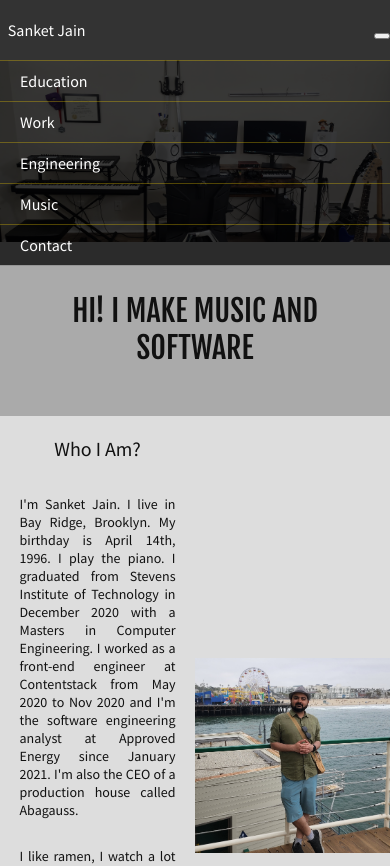
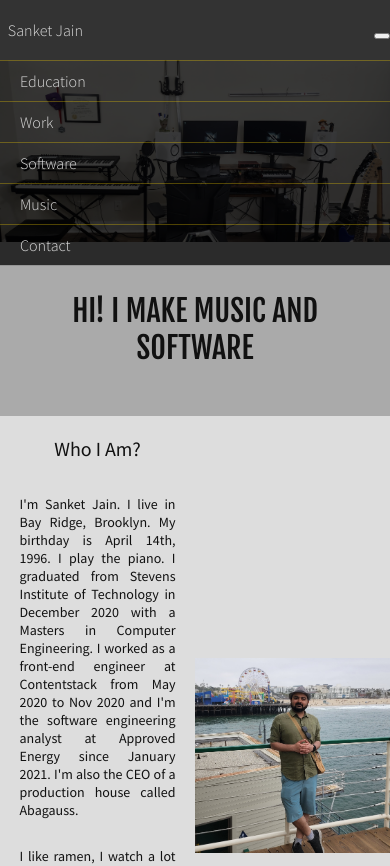
Before and after one commit to MrJay37/new_porfolio_website, a Next.js app: page / in a window 390 px wide. Shown: the top 866 px of the page. Built offline with nearby package versions, Linux system fonts and the light colour scheme.

Commit message:
Theme adjustment

```diff
--- a/pages/index.js
+++ b/pages/index.js
@@ -1,7 +1,7 @@
 import Head from 'next/head'
 
 
-import { Header, About, Education, Work, Software, Music, Footer} from '../sections'
+import { Header, About, Education, Work, Software, Music, Contact, Footer} from '../sections'
 
 
 export default function Home() {
@@ -16,6 +16,7 @@ export default function Home() {
         <Work />
         <Software />
         <Music />
+        <Contact />
         <Footer />
     </>
 }
--- a/sections/about/index.js
+++ b/sections/about/index.js
@@ -8,7 +8,7 @@ ChartJS.register(LinearScale, CategoryScale, BarElement);
 ChartJS.defaults.font.size = 16
 
 export default function About() {
-    return <div className={styles.container}>
+    return <div className={styles.container + ' light_theme_section'}>
         <img className={styles.banner} src='images/banPic2.jpg' />
         <h1 className={styles.bannerText}>
             Hi! I make music and software
--- a/sections/contact/index.js
+++ b/sections/contact/index.js
@@ -1,6 +1,6 @@
 import { useState } from "react";
-import Layout from "../components/layout";
-import Styles from './contact.module.scss'
+import Styles from './index.module.scss'
+import {SectionTitle} from '../../components'
 
 function Notification(props) {
     return <div className={
@@ -90,10 +90,8 @@ export default function Contact(){
 
     }
 
-    return <Layout home={false} title='Sanket Jain | Contact'>
-        <div className='pagesTitle'>
-            Contact
-        </div>
+    return <>
+        <SectionTitle title='Contact' />
         <div className={Styles.container}>
             <Notification message={notificationMessage} error={error} showNotification={showNotification}/>
             <div className={Styles.greeting}>
@@ -117,5 +115,5 @@ export default function Contact(){
                 </button> : <></>}
             </form>
         </div>
-    </Layout>
+    </>
 }
--- a/sections/contact/index.module.scss
+++ b/sections/contact/index.module.scss
@@ -1,4 +1,4 @@
-@import '../styles/utils.module.scss';
+@import '../../styles/utils.module.scss';
 
 .container{
     margin-top: 40px;
--- a/sections/header/index.js
+++ b/sections/header/index.js
@@ -1,4 +1,4 @@
-import {useEffect, useState} from 'react'
+import { useState } from 'react'
 import styles from './index.module.scss'
 import Link from 'next/link'
 
@@ -23,7 +23,7 @@ function NavigationGroup(props){
       )}
       </div>
     </div>
-  }
+}
 
 export default function Header() {
     const [drawer, showDrawer] = useState(false)
@@ -37,22 +37,22 @@ export default function Header() {
       {
         'id': 'work',
         'displayText': 'Work',
-        'to': '/work'
+        'to': '#work'
       },
       {
         'id': 'software',
-        'displayText': 'Engineering',
-        'to': '/engineering'
+        'displayText': 'Software',
+        'to': '#software'
       },
       {
         'id': 'music',
         'displayText': 'Music',
-        'to': '/music'
+        'to': '#music'
       },
       {
         'id': 'contact',
         'displayText': 'Contact',
-        'to': '/contact'
+        'to': '#contact'
       }
     ]
 
--- a/sections/header/index.module.scss
+++ b/sections/header/index.module.scss
@@ -35,6 +35,8 @@
     align-items: center;
     justify-content: space-between;
     transition: all 100ms ease;
+    color: var(--font-color-light);
+    font-weight: 300;
 
     .avatar {
         height: inherit;
@@ -43,6 +45,7 @@
         padding-left: 2vw;
         font-family: 'Source Sans Pro';
         font-size: var(--font-size-l);
+
 
         &:hover{
             cursor: pointer;
--- a/sections/index.js
+++ b/sections/index.js
@@ -4,6 +4,7 @@ import Education from './education'
 import Work from './work'
 import Software from './software'
 import Music from './music'
+import Contact from './contact'
 import Footer from './footer'
 
 export {
@@ -13,5 +14,6 @@ export {
     Work,
     Software,
     Music,
+    Contact,
     Footer
 }
--- a/sections/music/index.js
+++ b/sections/music/index.js
@@ -1,21 +1,9 @@
-import { useState, useEffect } from 'react'
 import MusicData from './data'
 import Styles from './index.module.scss'
 import { SectionTitle } from '../../components'
 
 
 export default function Music() {
-    const [wideScreen, setWideScreen] = useState(0)
-
-    useEffect(() => {
-        if (window !== undefined){
-            setWideScreen(window.innerWidth);
-            window.addEventListener("resize", () => setWideScreen(window.innerWidth));
-        }
-
-        return () => true
-      }, [])
-
     return <div className={Styles.musicProjects}>
         <SectionTitle title="Music Projects" />
         <div className={Styles.projectCards}>
@@ -24,7 +12,7 @@ export default function Music() {
                     className={Styles.projectCard + ' cardBorder flex'}
                     style={
                         {
-                            flexDirection: wideScreen > 1280 ? i % 2 === 0 ? 'row': 'row-reverse' : 'column'
+                            flexDirection: i % 2 === 0 ? 'row': 'row-reverse'
                         }
                     } key={i}
                     >
@@ -33,7 +21,7 @@ export default function Music() {
                         className={Styles.projectCardText}
                         style={
                             {
-                            alignItems: wideScreen > 1280 ? i % 2 === 0 ? 'flex-end': 'flex-start' : 'center'
+                                alignItems: i % 2 === 0 ? 'flex-end': 'flex-start'
                             }
                         }
                     >
@@ -42,7 +30,7 @@ export default function Music() {
                             className={Styles.tagContainer}
                             style={
                                 {
-                                flexDirection: wideScreen > 1280 ? i % 2 === 0 ? 'row-reverse' : 'row' : 'row'
+                                    flexDirection: i % 2 === 0 ? 'row-reverse' : 'row'
                                 }
                             }
                         >
--- a/sections/work/index.js
+++ b/sections/work/index.js
@@ -3,7 +3,7 @@ import WorkExperienceData from './data'
 import { SectionTitle, formatToYearMonth } from '../../components'
 
 export default function Work() {
-    return <div className={Styles.container}>
+    return <div className={Styles.container + ' light_theme_section'}>
         <SectionTitle title={"Where I've Worked?"} />
         <div className={Styles.list}>
             {WorkExperienceData.map((workData, i) => (
--- a/sections/work/index.module.scss
+++ b/sections/work/index.module.scss
@@ -1,8 +1,6 @@
 .container{
     padding: var(--header-height) 0;
     margin: auto;
-    background-color: var(--theme-light);
-    color: var(--font-color-dark);
 
     .list{
         max-width: 1128px;
--- a/styles/global.scss
+++ b/styles/global.scss
@@ -158,14 +158,9 @@ a:hover {
   padding: var(--card-content-padding);
 }
 
-.pagesTitle{
-  margin-top: var(--header-height);
-  font-size: var(--heading-1-font-size);
-  text-align: center;
-}
-
-.pagesCardContainer{
-  padding-top: var(--header-height);
+.light_theme_section {
+  background-color: var(--theme-light);
+  color: var(--font-color-black);
 }
 
 .error_background{
```
Lines whose indentation alone changed are shown as unchanged.
